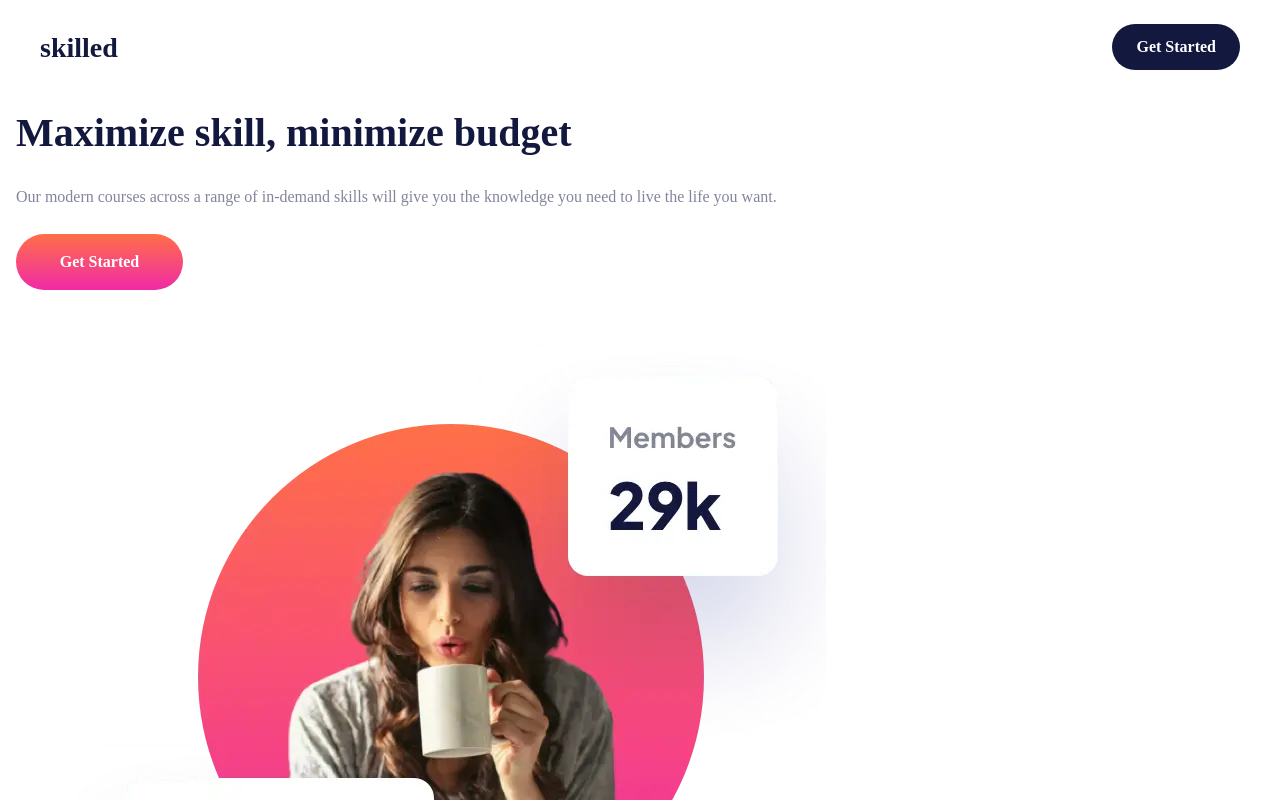
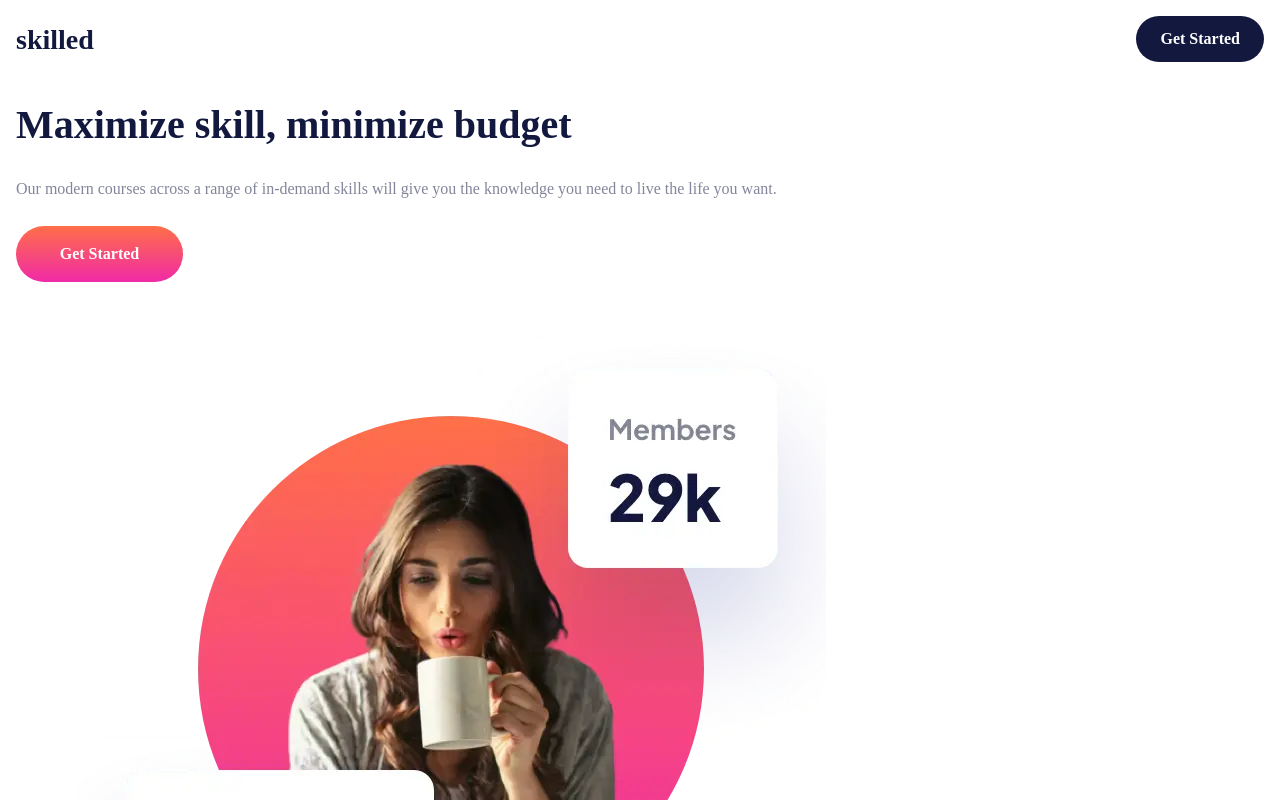
Before and after one commit to roodhouse/frontend-mentor-skilled-landing-page, a React (Create React App) app: page / in a window 1280 px wide. Shown: the top 800 px of the page. Built offline with nearby package versions, Linux system fonts and the light colour scheme.

Commit message:
Revert "header tablet"
This reverts commit 77ac6ef1fd026166ab2f6642587f1b721da88b70.

```diff
--- a/src/App.js
+++ b/src/App.js
@@ -6,7 +6,7 @@ function App() {
   return (
     <div className="App">
       <div id='wrapperDiv'>
-        <div id='headerWrapper' className='mt-4 mx-4 mb-[38px] md:mt-6 md:mx-10'>
+        <div id='headerWrapper' className='mt-4 mx-4 mb-[38px]'>
           <Header />
         </div>
         <div id='bodyWrapper' className='mb-20'>
```
